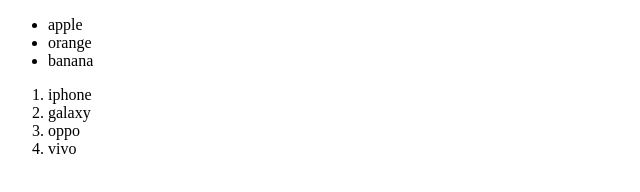
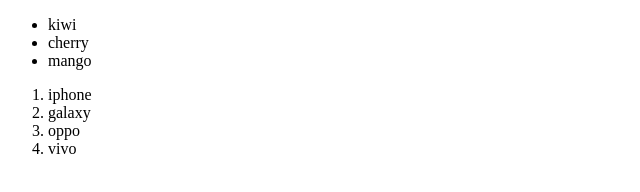
Before and after one commit to GaziTasnuvaFarhana/PrimaryProject, a plain HTML site: page index.html in a window 1280 px wide. Shown: the full height of the page, 0-640 px from the left. Drawn offline with Linux system fonts and the light colour scheme.

Commit message:
version 1.3

```diff
--- a/index.html
+++ b/index.html
@@ -8,9 +8,9 @@
 </head>
 <body>
     <ul>
-        <li>apple</li>
-        <li>orange</li>
-        <li>banana</li>
+        <li>kiwi</li>
+        <li>cherry</li>
+        <li>mango</li>
     </ul>
 
     <ol>
```
